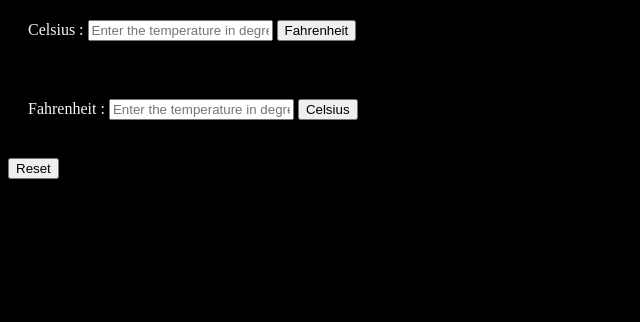
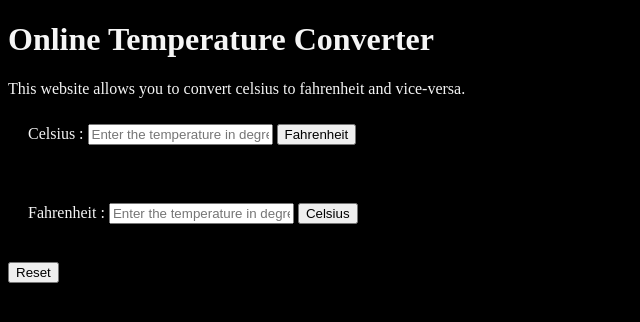
Before and after one commit to arushik08/temperature-converter, a plain HTML site: page index.html in a window 1280 px wide. Shown: the whole page, without its empty margins (0-640 px from the left). Drawn offline with Linux system fonts and the light colour scheme.

Commit message:
Update index.html

```diff
--- a/index.html
+++ b/index.html
@@ -5,9 +5,11 @@
     <title>Temperature Converter</title>
     <link rel="stylesheet" href="./style.css"/>
 </head>
-<body>
+<body class="font">
+   <h1 class="font">Online Temperature Converter</h1>
+    <p class="font">This website allows you to convert celsius to fahrenheit and vice-versa.</p>
     <div class="upper-box">
-        <label id="cel" for="Celsius">Celsius : </label>
+        <label id="cel" for="Celsius" class="font">Celsius : </label>
         <input id="celsius" type="text" placeholder="Enter the temperature in degree Celsius">
         <button id="main" onclick="convertFahrenheit()">Fahrenheit</button>
     </div>
@@ -15,12 +17,13 @@
     <br>
 
     <div>
-        <label id="fah" for="Fahrenheit">Fahrenheit : </label>
+        <label id="fah" for="Fahrenheit" font="font">Fahrenheit : </label>
         <input id="fahrenheit" type="text" placeholder="Enter the temperature in degree Fahrenheit">
         <button id="main2" onclick="convertCelsius()">Celsius</button>
 
 
     </div>
+
     <br>
     <button onclick="reset()">Reset</button>
     <script src="convert.js"></script>
```
